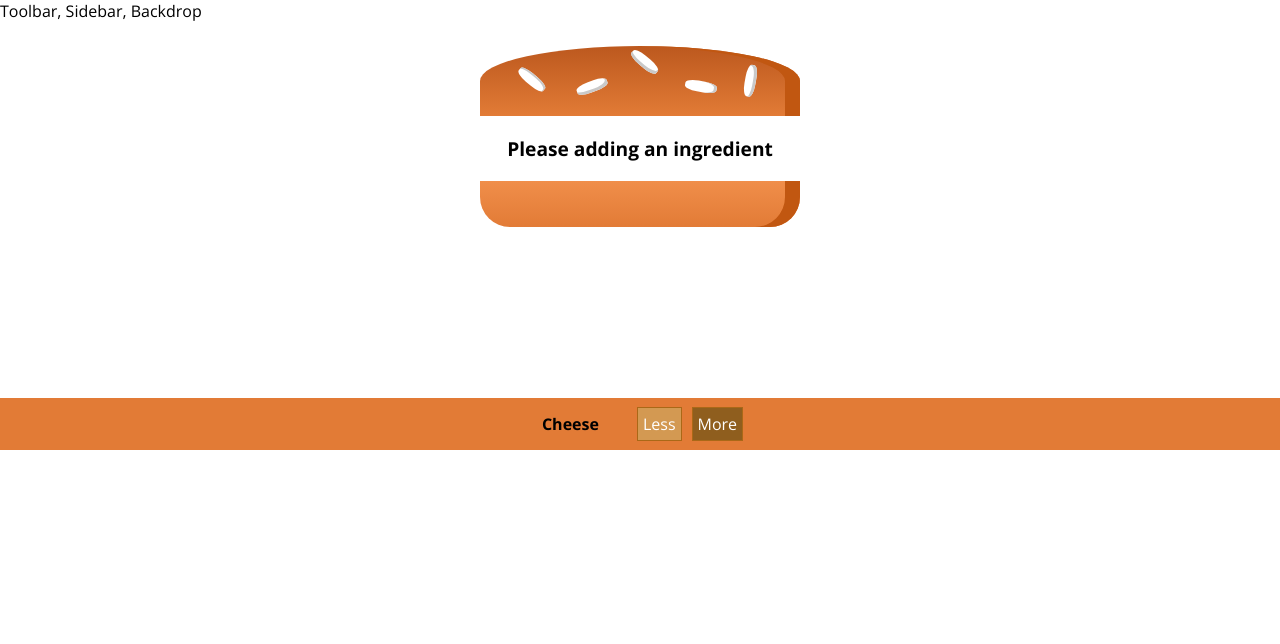
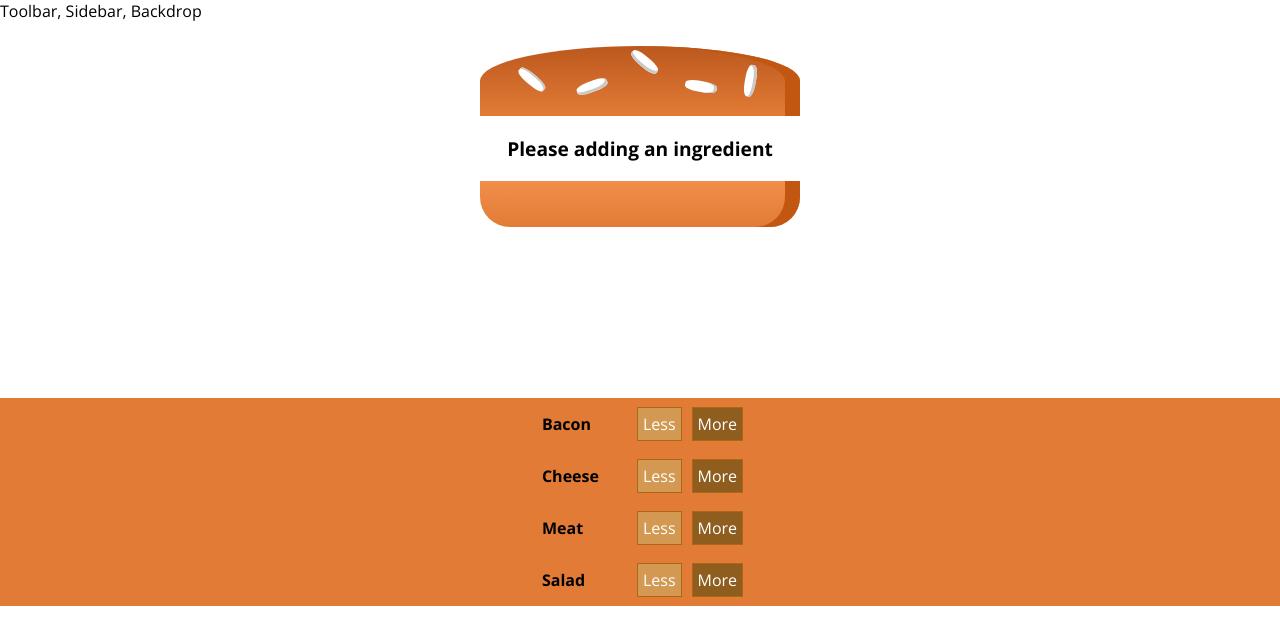
Before and after one commit to hoangtient9/My-burger, a React (Create React App) app: page / in a window 1280 px wide. Shown: the top 644 px of the page. Built offline with nearby package versions, Linux system fonts and the light colour scheme.

Commit message:
Fixed BuildControls

```diff
--- a/src/components/BuildControls/BuildControl/BuildControl.js
+++ b/src/components/BuildControls/BuildControl/BuildControl.js
@@ -2,10 +2,10 @@ import React from 'react';
 import classes from './BuildControl.module.scss';
 
 const BuildControl = props => (
-  <div className={classes.Control}>
-    <div className={classes.Label}>{'Cheese'}</div>
-    <button className={classes.Less}>{'Less'}</button>
-    <button className={classes.More}>{'More'}</button>
+  <div className={classes.BuildControl}>
+    <div className={classes.Label}>{props.label}</div>
+    <button className={classes.Less}>Less</button>
+    <button className={classes.More}>More</button>
   </div>
 )
 
--- a/src/components/BuildControls/BuildControl/BuildControl.module.scss
+++ b/src/components/BuildControls/BuildControl/BuildControl.module.scss
@@ -1,4 +1,4 @@
-.Control {
+.BuildControl {
   display: flex;
   align-items: center;
   justify-content: space-between;
--- a/src/components/BuildControls/BuildControls.js
+++ b/src/components/BuildControls/BuildControls.js
@@ -2,9 +2,15 @@ import React from 'react';
 import classes from './BuildControls.module.scss';
 import BuildControl from './BuildControl/BuildControl';
 
+const controls = [
+  {label: 'Bacon', type: 'bacon'},
+  {label: 'Cheese', type: 'cheese'},
+  {label: 'Meat', type: 'meat'},
+  {label: 'Salad', type: 'salad'},
+]
 const BuildControls = props => (
-  <div className={classes.Controls}>
-    <BuildControl />
+  <div className={classes.BuildControls}>
+    {controls.map(ctr => <BuildControl key={ctr.label} label={ctr.label} />)}
   </div>
 )
 
--- a/src/components/BuildControls/BuildControls.module.scss
+++ b/src/components/BuildControls/BuildControls.module.scss
@@ -1,4 +1,4 @@
-.Controls {
+.BuildControls {
   display: flex;
   flex-direction: column;
   align-items: center;
```
